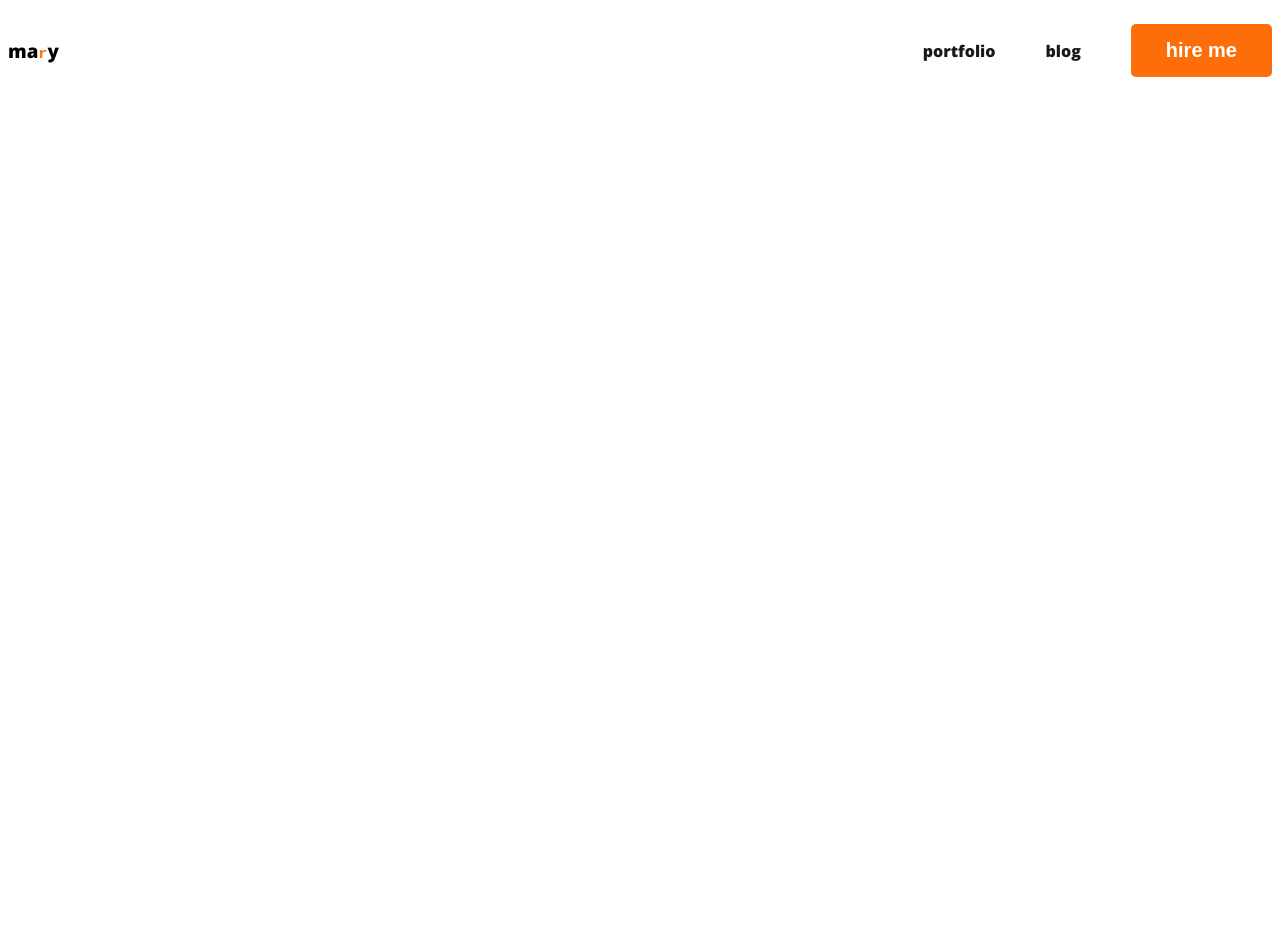
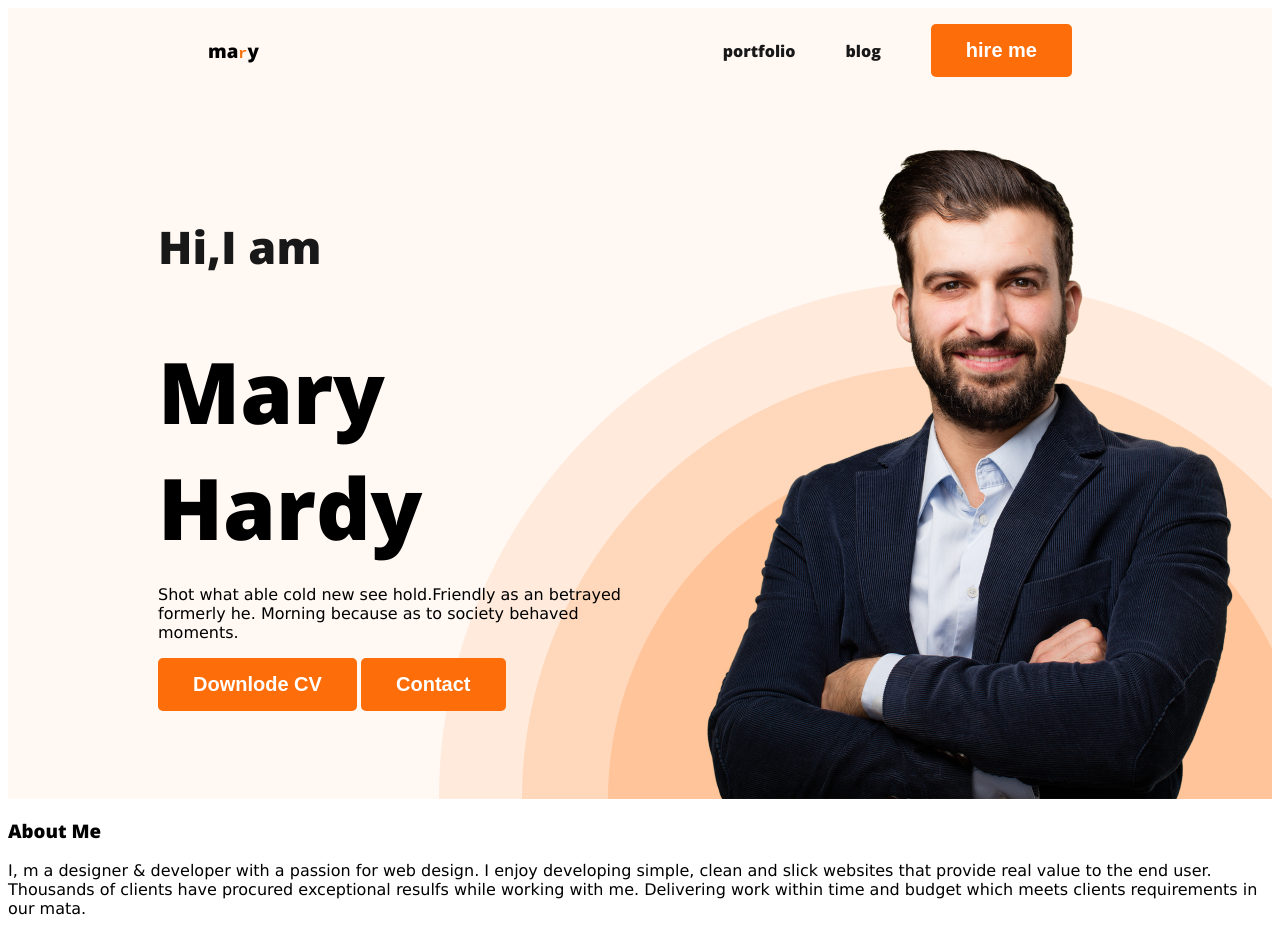
Before and after one commit to SohiMuhibe/webdeveloper-portfolio, a plain HTML site: page index.html in a window 1280 px wide. Before the commit the page ends 800 px from the top, so only its background shows below. Drawn offline with nearby package versions, Linux system fonts and the light colour scheme.

Commit message:
finished header

```diff
--- a/index.html
+++ b/index.html
@@ -10,7 +10,7 @@
     <link rel="stylesheet" href="style/portfolio.css">
 </head>
 <body>
-    <header>
+    <header class="header">
        <nav>
          <h3 class="nav-title">ma<samp class="text-primary">r</samp>y</h3>
          <ul>
@@ -19,12 +19,23 @@
             <button class="button-primary">hire me</button>
          </ul>
        </nav>
+       <div class="banner">
+        <div class="banner-content">
+          <h3 class="banner-greeting">Hi,I am</h3>
+          <h1 class="banner-tittle">Mary Hardy</h1>
+          <p class="banner-discription">Shot what able cold new see hold.Friendly as an betrayed formerly he. Morning because as to society behaved moments.</p>
+          <button class="button-primary">Downlode CV</button>
+          <button class="button-primary">Contact</button>
+        </div>
+        <img class="profile-picture" src="images/hardy.png" alt="">
+       </div>
     </header>
-
     <main>
-
+<section class="about">
+<h3 class="section-title">About Me</h3>
+<p class="section-description">I, m a designer & developer with a passion for web design. I enjoy developing simple, clean and slick websites that provide real value to the end user. Thousands of clients have procured exceptional resulfs while working with me. Delivering work within time and budget which meets clients requirements in our mata. </p>
+</section>
     </main>
-
     <footer>
 
     </footer>
--- a/style/portfolio.css
+++ b/style/portfolio.css
@@ -19,6 +19,7 @@ nav{
     display: flex;
     justify-content: space-between;
     align-items: center;
+    margin: 0 200px;
 }
 .nav-tittle{
     color: var(--Dark-01, #181818);
@@ -38,3 +39,40 @@ nav a{
  text-decoration:none;
  color: #181818;
 }
+/*header related stiles */
+.header{
+   background-color: #FFF8F3;
+   background-image: url(../images/header_bg.png);
+   background-repeat: no-repeat;
+   background-position:bottom right ;
+}
+.banner{
+    padding: 30px 30px 0px 150px;
+    display: flex;
+    align-items: center;
+    justify-content:space-between;
+}
+    .banner-content{max-width: 500px;}
+
+}
+.banner .profile-picture{
+    width: 584px
+}
+.banner-greeting{
+    font-size: 45px;
+    color: #181818;
+    margin-bottom:0 ;
+    margin-top: 5px;
+}
+.banner-tittle{
+    font-size: 85px;
+    font-weight: 700;
+    margin-bottom: 20px;
+}
+
+
+p{
+    font-family: 'Lucida Sans', 'Lucida Sans Regular', 'Lucida Grande', 'Lucida Sans Unicode', Geneva, Verdana, sans-serif;
+}
+/*main section styles*/
+/*about section styles*/
```
